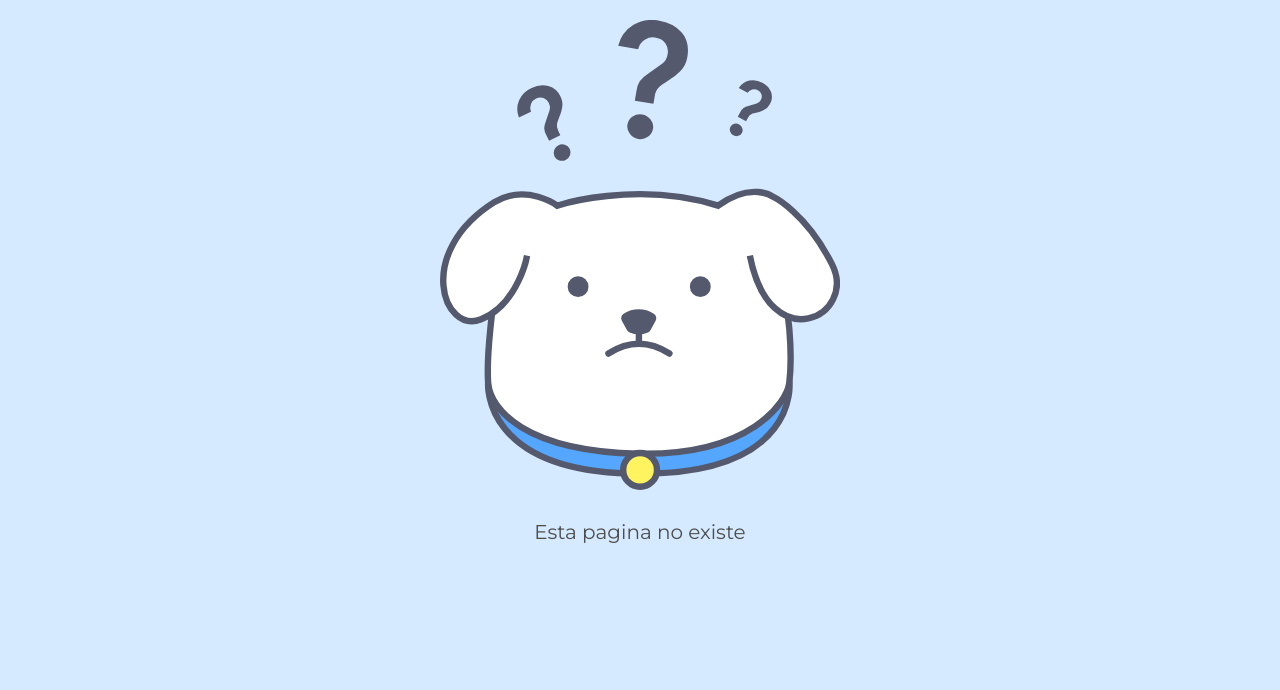
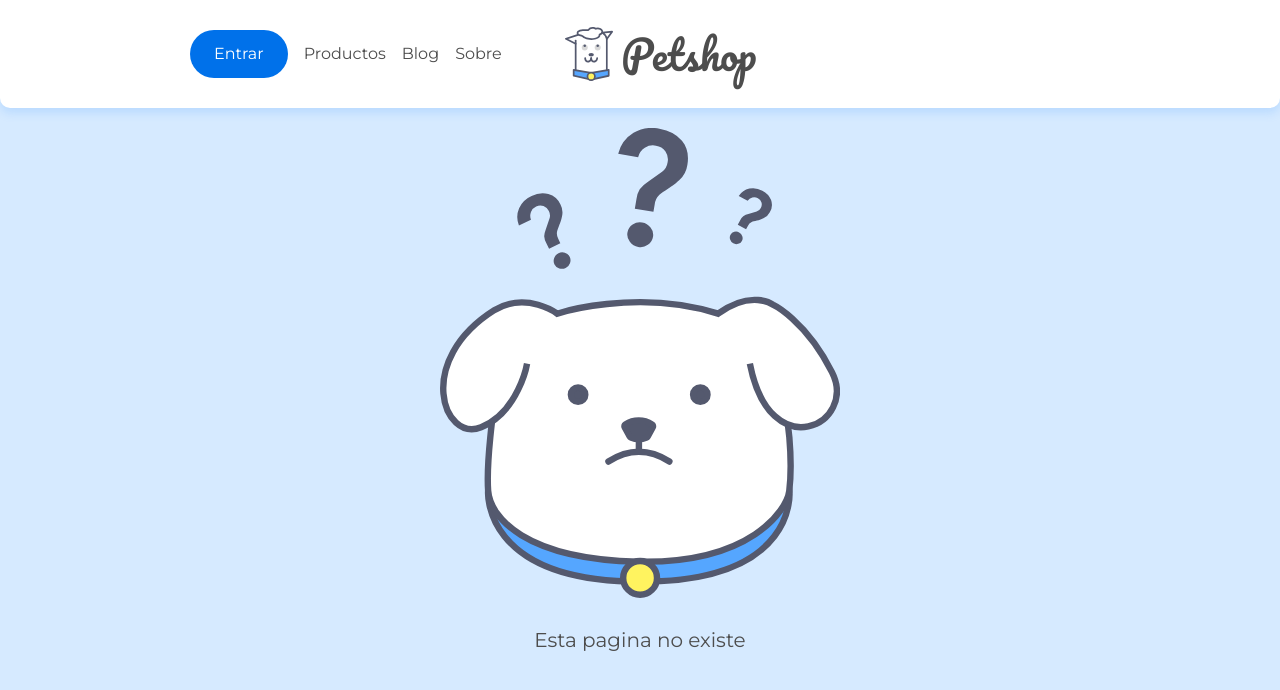
Before and after one commit to magoMercurio/react-router-aprendiendo, a React (Create React App) app: page /posts/1 in a window 1280 px wide. Shown: the top 690 px of the page. Built offline with nearby package versions, Linux system fonts and the light colour scheme.

Commit message:
add api.js and ListPost component

```diff
--- a/src/App.js
+++ b/src/App.js
@@ -4,11 +4,13 @@
 import Home from './pages/Home.jsx'
 import Sobre from './pages/Sobre.jsx'
 import Page404 from "./pages/page404";
+import Header from './component/Header';
 
 function App() {
 
   return (
     <Router>
+      <Header/>
       <Routes>
         <Route
           path='/'
--- /dev/null
+++ b/src/component/Header.jsx
@@ -0,0 +1,31 @@
+import image from "../assets/img/doguito.svg"
+import "../assets/css/componentes/header.css"
+import { Link } from "react-router-dom";
+
+
+const Header = () => {
+    return (
+        <header className="header container">
+            <div className="menu-hamburguer">
+                <span className="menu-hamburguer__icon"></span>
+            </div>
+            <div className="header-container">
+                <Link to="/" className="flex flex--center">
+                    <img className="header__logo" src={image} alt="doguito" />
+                    <h1 className="header__title">Petshop</h1>
+                </Link>
+            </div>
+            <nav className="menu-header">
+                <ul className="menu-items">
+                    <li><Link className="menu-item menu-item--entrar" to="#">Entrar</Link></li>
+                    <li><Link className="menu-item" to="#">Productos</Link></li>
+                    <li><Link className="menu-item" to="/">Blog</Link></li>
+                    <li><Link className="menu-item" to="/sobre">Sobre</Link></li>
+                </ul>
+            </nav>
+            <div className="menu-header-background"></div>
+        </header>
+    )
+}
+
+export default Header
```
Also changed, not shown: src/api/api.js (added, +10 -0 lines), src/component/ListPost.jsx (added, +11 -0 lines).
